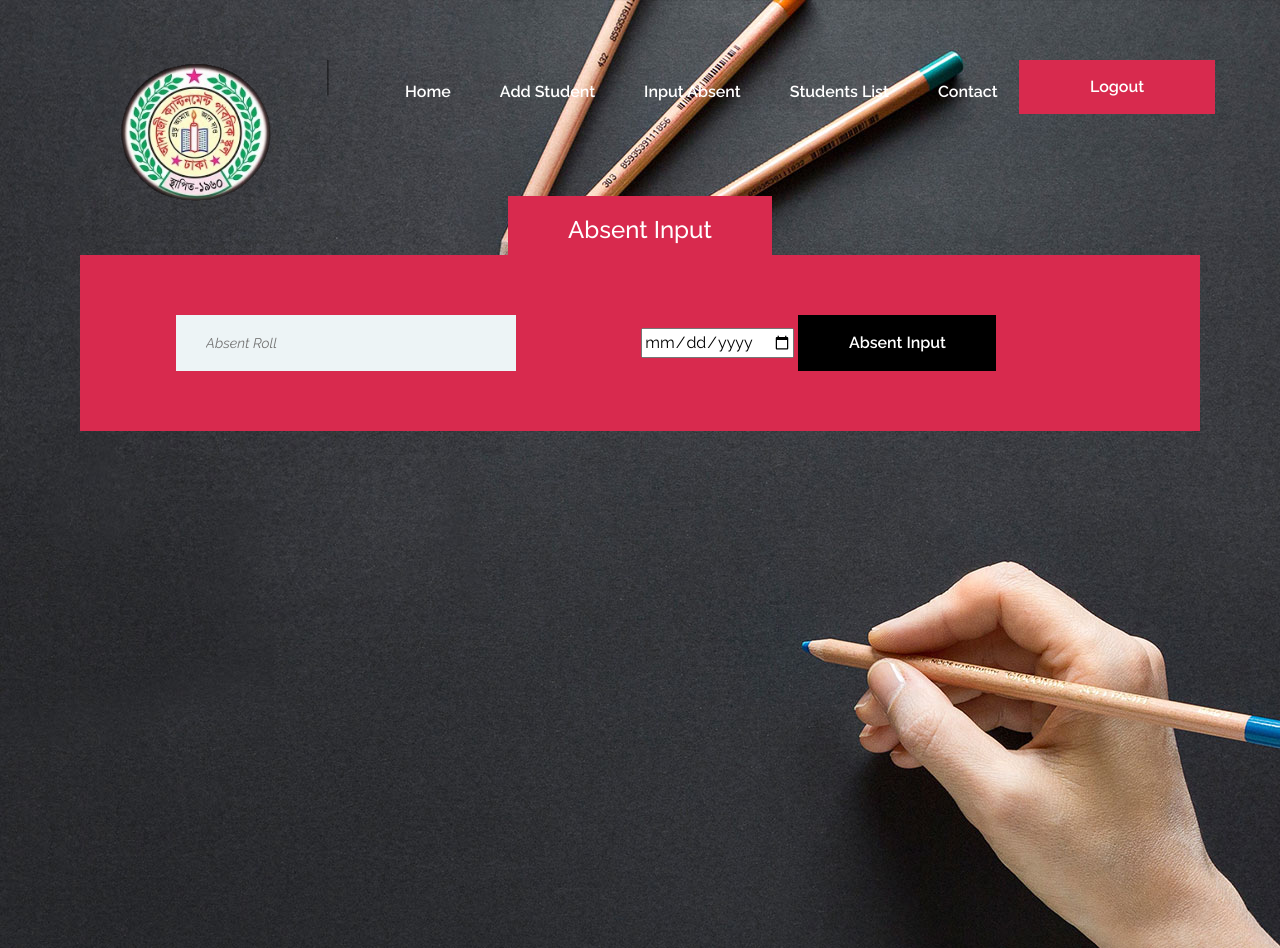
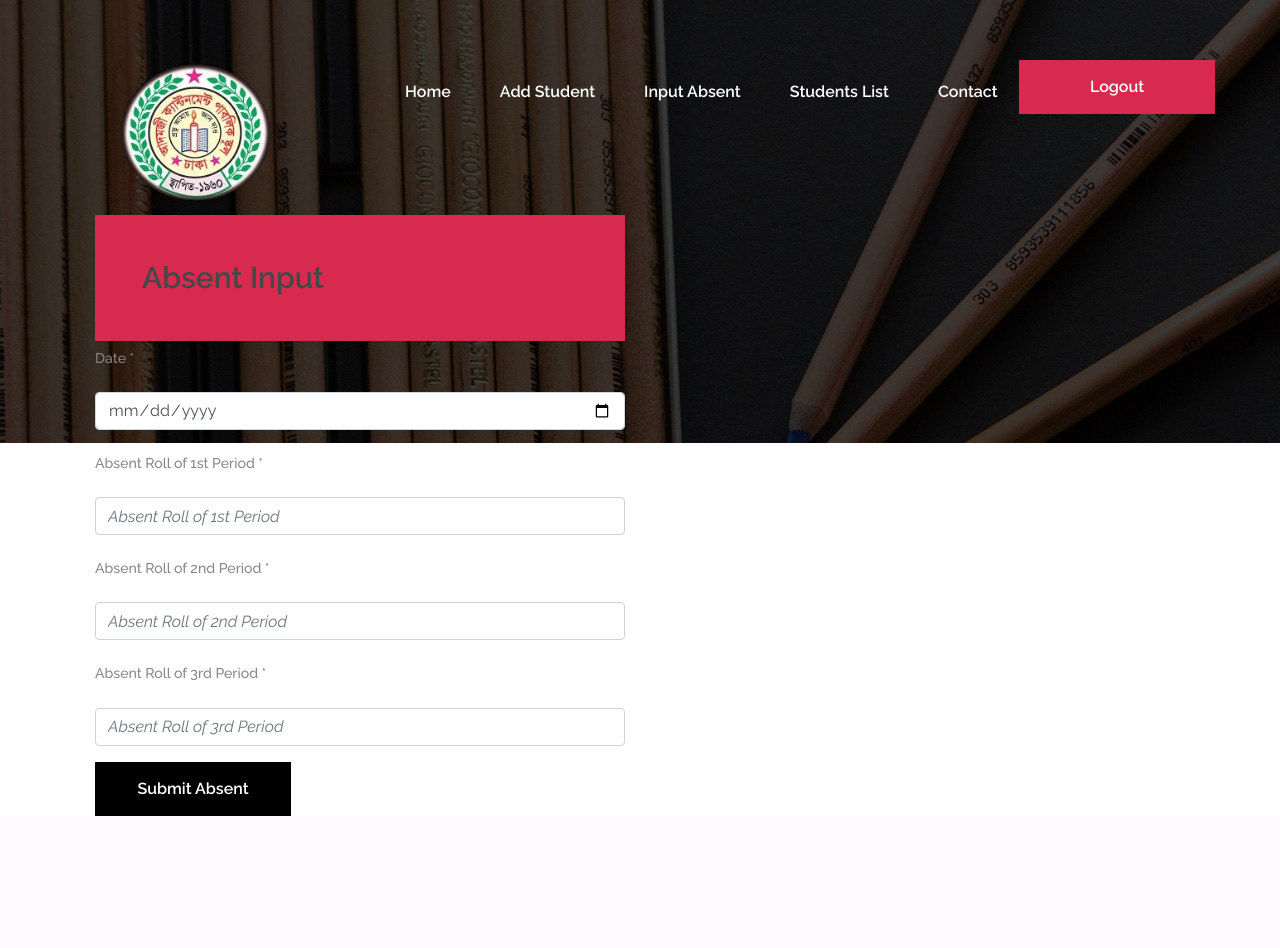
Before and after one commit to tariqulislamshamim/StudentDjango, a Django app: page /absent/ in a window 1280 px wide. After the commit the page ends 816 px from the top, so only its background shows below. Run offline with Django 4.2, Linux system fonts and the light colour scheme; a user stored in the database is signed in; some libraries are stand-ins or nearby versions.

Commit message:
add absent fixed

```diff
--- a/Student/forms.py
+++ b/Student/forms.py
@@ -14,4 +14,6 @@ class StudentForm(forms.ModelForm):
 
 class AbsentForm(forms.Form):
     absdate= forms.DateField()
-    absentroll=forms.CharField()
+    period1=forms.CharField()
+    period2=forms.CharField()
+    period3=forms.CharField()
--- a/Student/templates/absent.html
+++ b/Student/templates/absent.html
@@ -2,25 +2,59 @@
 {% block title %}Absent Input {% endblock %}
 {% block content %}
 <!-- search section -->
-<section class="search-section ss-other-page">
+<div class="content">
+
   <div class="container">
-    <div class="search-warp">
-      <div class="section-title text-white">
-        <h2><span>Absent Input</span></h2>
-      </div>
-      <div class="row">
-        <div class="col-lg-10 offset-lg-1">
-          <!-- search form -->
-          <form class="course-search-form" method="post" action={% url 'absent' %}>
+
+      <div class="col-lg-6">
+
+        <div class="contact-form-warp">
+          <h3 class="heading">Absent Input</h3>
+          </div>
+
+
+          <form class="mb-5" method="post" action={% url 'absent' %}>
                   {% csrf_token %}
-                <input type="date" placeholder="Date"   name= 'absdate'>
-            <input type="text"  placeholder="Absent Roll" name='absentroll'>
-            <button class="site-btn btn-dark">Absent Input</button>
+                  <div class="row">
+                    <div class="col-md-12 form-group">
+              <p>
+                      <label for="absdate" class="col-form-label">Date *</label></p>
+                      <input type="date" class="form-control" name="absdate" id="absdat" placeholder="Date">
+                    </div>
+                  </div>
+                  <div class="row">
+                    <div class="col-md-12 form-group">
+              <p>
+                      <label for="period1" class="col-form-label">Absent Roll of 1st Period *</label></p>
+                      <input type="text" class="form-control" name="period1" id="period1" placeholder="Absent Roll of 1st Period">
+                    </div>
+                  </div>
+                  <div class="row">
+                    <div class="col-md-12 form-group">
+              <p>
+                      <label for="period2" class="col-form-label">Absent Roll of 2nd Period *</label></p>
+                      <input type="text" class="form-control" name="period2" id="period2" placeholder="Absent Roll of 2nd Period">
+                    </div>
+                  </div>
+                  <div class="row">
+                    <div class="col-md-12 form-group">
+              <p>
+                      <label for="period3" class="col-form-label">Absent Roll of 3rd Period *</label></p>
+                      <input type="text" class="form-control" name="period3" id="period3" placeholder="Absent Roll of 3rd Period">
+                    </div>
+                  </div>
+
+
+                  <div class="row">
+                    <div class="col-md-12">
+              <button class="site-btn btn-dark">Submit Absent</button>
+                    </div>
+                  </div>
           </form>
         </div>
       </div>
+
     </div>
-  </div>
-</section>
+	</section>
+<!-- search section end -->
 {% endblock %}
-<!-- search section end -->
--- a/Student/templates/base.html
+++ b/Student/templates/base.html
@@ -64,17 +64,19 @@
 		</div>
 	</header>
 	<!-- Header section end -->
-	<!-- Hero section -->
-	<section class="hero-section set-bg" data-setbg="{% static 'img/bg.jpg' %}">
+
+
+	<!-- Page info -->
+	<div class="page-info-section set-bg" data-setbg="{% static 'img/page-bg/4.jpg'%} ">
 		<div class="container">
-			<div class="hero-text text-white">
-			{% block content %}{% endblock %}
+			<div class="site-breadcrumb">
+
+				{% block content %}{% endblock %}
 			</div>
+		</div>
+	</div>
 
-		</div>
 	</section>
-	<!-- Hero section end -->
-
 
 	<!--====== Javascripts & Jquery ======-->
 	<script src="{% static 'js/jquery-3.2.1.min.js' %}"></script>
--- a/Student/templates/index.html
+++ b/Student/templates/index.html
@@ -2,8 +2,9 @@
   {% extends "base.html" %}
 
   {% block content %}
+  <div class="section-title text-white text-left">
   <h1>Hello </h1>
   <h2>You can track your kid's attendance and progress here</h2>
   <p> ‘The mediocre teacher tells. The good teacher explains. The superior teacher demonstrates. The great teacher inspires.’ <br>― William Arthur Ward</p>
-
+  </div>
   {% endblock %}
--- a/Student/templates/show.html
+++ b/Student/templates/show.html
@@ -14,7 +14,7 @@
                   <th>Phone</th>
                   <th>Class</th>
                   <th>Section</th>
-                  <th>Absent Days</th>
+                  <th>Total Absent</th>
                 </tr>
                 <tbody>
                     {%for i in student%}
--- a/Student/urls.py
+++ b/Student/urls.py
@@ -10,8 +10,9 @@ from django.urls.conf import path
 urlpatterns= [
     path('std', views.std, name='addstd'),
     path('show',views.show, name="show"),
-     path("", views.home, name="home"),
-     path("absent/",views.absent,name='absent'),
-     path("base",views.base),
-     path('common',views.common, name="common"),
+    path("", views.home, name="home"),
+    path("absent/",views.absent,name='absent'),
+    path("base",views.base),
+    path('common',views.common, name="common"),
+    path('test',views.test, name='test'),
     ]
--- a/Student/views.py
+++ b/Student/views.py
@@ -3,7 +3,7 @@ import re
 from typing import List
 from django.shortcuts import redirect, render
 from django.http.response import HttpResponse
-from Student.forms import AbsentForm, StudentForm
+from Student.forms import AbsentForm,  StudentForm
 from Student.models import AbsentDate, Student
 
 
@@ -31,22 +31,21 @@ def std(request):
 def absent(request):
     if request.method=="POST":
         form= AbsentForm(request.POST)
-        for i in form:
-            print(i)
         if form.is_valid():
-
-            str= form.cleaned_data['absentroll']
+            str1= form.cleaned_data['period1']
+            str2= form.cleaned_data['period2']
+            str3= form.cleaned_data['period3']
+            str= str1+','+str2+','+str3
             list1=re.findall(r"[\w']+", str)
             list1 = list(map(int, list1))
             try:
                 for i in list1:
-                    print(i)
                     std=Student.objects.get(sroll=i)
                     std.sabsent+=1
                     std.save(update_fields=['sabsent'])
                     dateob= AbsentDate(absdate=form.cleaned_data['absdate'],abstudent=std)
                     dateob.save()
-                    return redirect('show')
+                return redirect('show')
             except:
                 pass
     else:
@@ -62,3 +61,8 @@ def base(request):
 
 def common(request):
     return render(request,'common.html')
+def test(request):
+    if request.method=="POST":
+        list1 = request.POST.get('mytext')
+        print(list1)
+    return render(request,'test.html')
```
Also changed, not shown: Student/templates/test.html (added, +45 -0 lines), StudentDjango/settings.py (+4 -3 lines), db.sqlite3.
